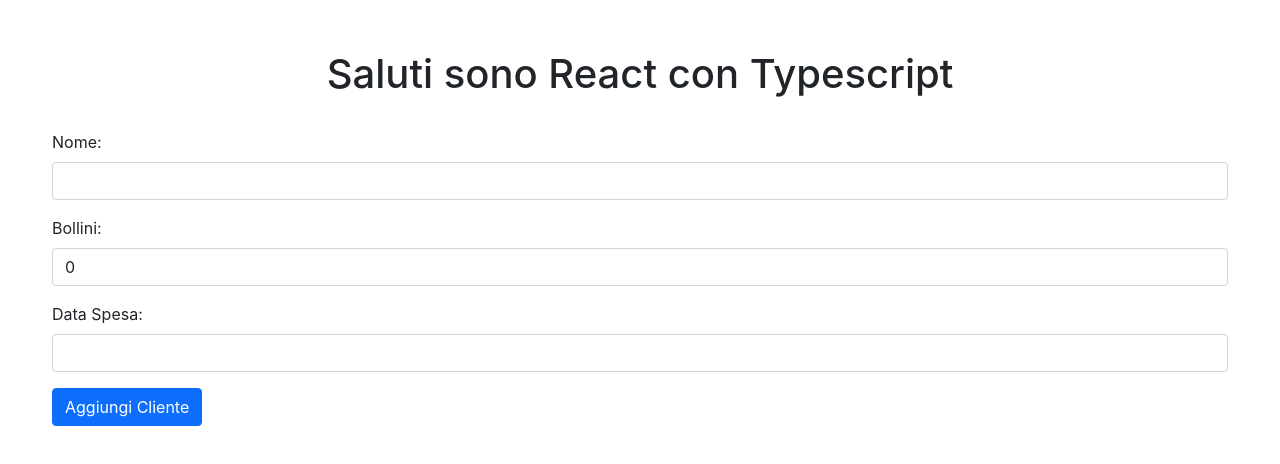
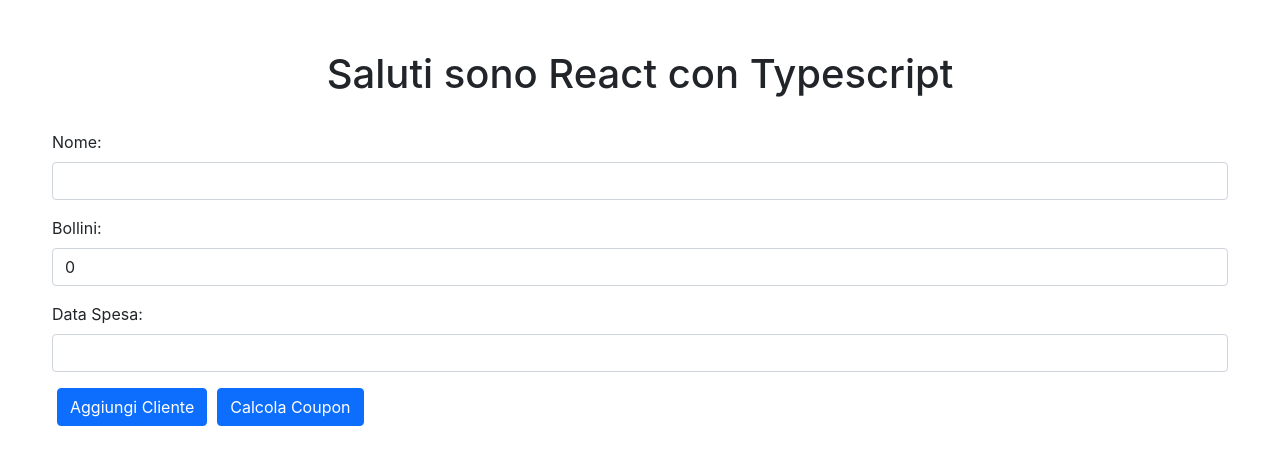
Before and after one commit to Andrax74/test-typescript, a React (Create React App) app: page / in a window 1280 px wide. Shown: the top 464 px of the page. Built offline with nearby package versions, Linux system fonts and the light colour scheme.

Commit message:
useEffect Part 1

```diff
--- a/src/App.css
+++ b/src/App.css
@@ -7,3 +7,8 @@
 .container h1 {
   text-align: center;
 }
+
+.container button {
+  margin-left: 5px;
+  margin-right: 5px;
+}
--- a/src/App.tsx
+++ b/src/App.tsx
@@ -1,6 +1,6 @@
 import './App.css';
 
-import React, { useState } from 'react';
+import React, {useEffect, useState} from 'react';
 
 import Clienti from './Components/Clienti';
 import { IClienti } from './Types/IClienti';
@@ -22,6 +22,18 @@
     allCli: []
   })
 
+  const [bollini, setBollini] = useState(0);
+
+  useEffect(() => {
+    console.log("Attivato useEffect");
+
+    if (bollini > 0)
+    {
+      console.log("Hai diritto a " + (bollini / 500) + " Coupons");
+    }
+
+  },[bollini])
+
   const onChangeHandler = (e : React.ChangeEvent<HTMLInputElement>) : void => {
 
     setClientiState({
@@ -32,6 +44,19 @@
 
       }
     })
+
+    if (e.target.name === "nome" &&  e.target.value === "main")
+    {
+      setClientiState({
+        ...clientiState,
+        currentCli : {
+          ...clientiState.currentCli,
+          nome : "Nicola",
+          bollini : 1500,
+          data : "01/08/2021"
+        }
+      })
+    }
   }
 
   const submitForm = (e : React.SyntheticEvent) : void => {
@@ -120,7 +145,9 @@
         </div>
         <button type="submit" className="btn btn-primary">Aggiungi Cliente</button>
 
+        <button className="btn btn-primary" onClick={() => setBollini(clientiState.currentCli.bollini)}>Calcola Coupon</button>
       </form>
+
       {viewAllClienti}
     </div>
   );
```
